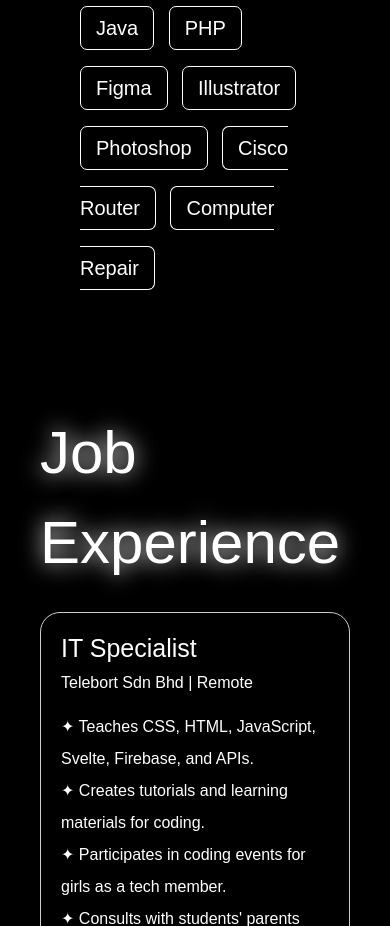
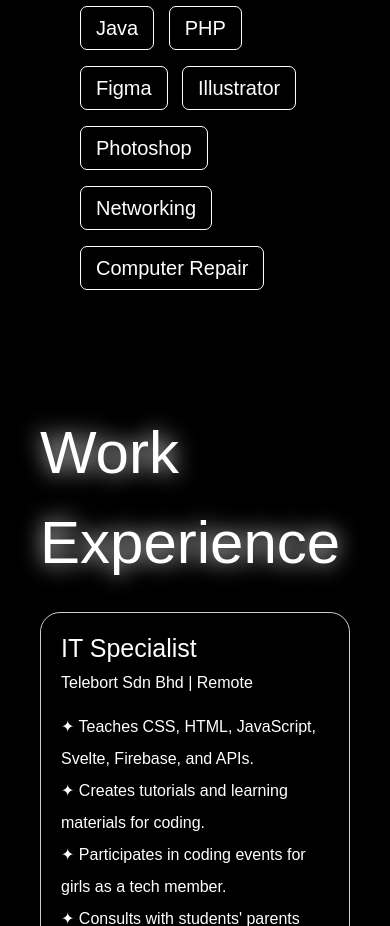
Before and after one commit to putrinaqiba/portfolio, a plain HTML site: page portfolio/about.html in a window 390 px wide. Shown: the part 2300-3226 px from the top of the page. Drawn offline with nearby package versions, Linux system fonts and the light colour scheme; a web font is replaced by a local one.

Commit message:
fix grammar and margin on hero-text on  mobile

```diff
--- a/portfolio/about.html
+++ b/portfolio/about.html
@@ -110,7 +110,7 @@
                 <span class="skills-button">Figma</span>
                 <span class="skills-button">Illustrator</span>
                 <span class="skills-button">Photoshop</span>
-                <span class="skills-button">Cisco Router</span>
+                <span class="skills-button">Networking</span>
                 <span class="skills-button">Computer Repair</span>
 
             </div>
@@ -122,7 +122,7 @@
 
 <section class="section3 flex-container">
     <div class="experience-heading">
-        Job Experience
+        Work Experience
     </div>
     <div class="experience-timeline flex-container">
         <div class="experience-timeline-item flex-container">
--- a/portfolio/assets/css/homepage.css
+++ b/portfolio/assets/css/homepage.css
@@ -572,6 +572,7 @@ a:hover{
     }
     .hero-text {
         padding: 20px; /* Maintain consistent padding on mobile */
+        margin-top: 0;
     }
 
     .hero-text .name {
```
